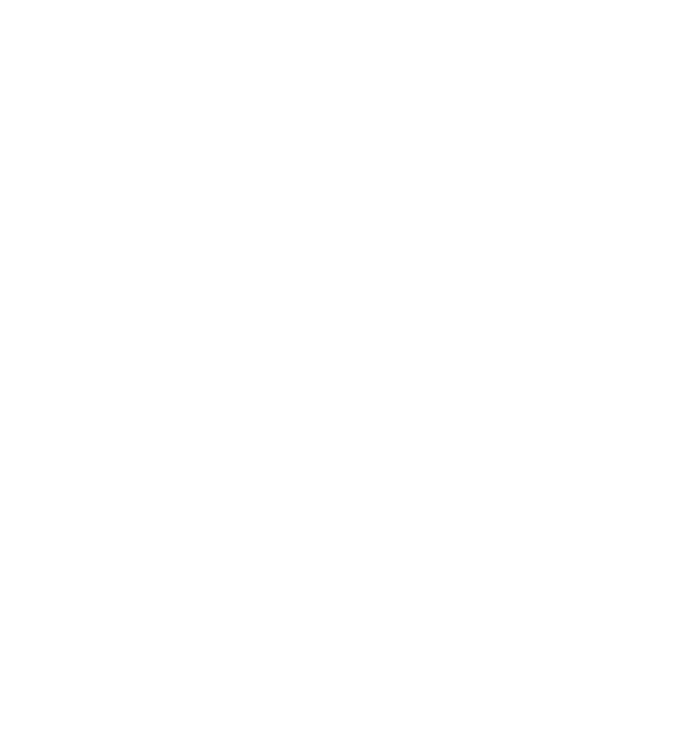
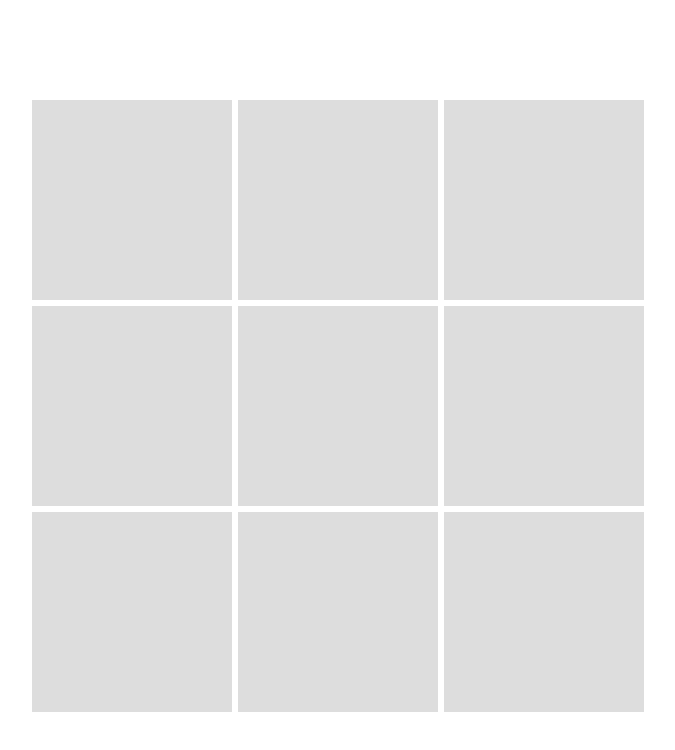
Before and after one commit to ayoubeamrani/tic-tac-toe, a plain HTML site: page index.html in a window 1280 px wide. Shown: the whole page, without its empty margins (308-983 px from the left). Drawn offline with Linux system fonts and the light colour scheme.

Commit message:
a very simple tic tac toe game

```diff
--- a/css/style.css
+++ b/css/style.css
@@ -0,0 +1,33 @@
+* {
+    margin: 0;
+    padding: 0;
+}
+body {
+    display: flex;
+    align-items: center;
+    justify-content: center;
+    height: 100vh;
+}
+.game {
+    width: 600px;
+    height: 600px;
+    display: grid;
+    grid-template-columns: 1fr 1fr 1fr;
+    gap: 6px;
+    /* margin: auto; */
+}
+.game div {
+    display: flex;
+    align-items: center;
+    justify-content: center;
+    width: 200px;
+    height: 200px;
+    background-color: #ddd;
+    cursor: pointer;
+    font-size: 100px;
+    transition-duration: .3s;
+}
+.game div:hover {
+    background-color: black;
+    color: white;
+}
--- a/index.html
+++ b/index.html
@@ -8,6 +8,16 @@
     <script defer src="js/script.js"></script>
 </head>
 <body>
-
+    <div class="game">
+        <div id="1" onclick="game(this.id)"></div>
+        <div id="2" onclick="game(this.id)"></div>
+        <div id="3" onclick="game(this.id)"></div>
+        <div id="4" onclick="game(this.id)"></div>
+        <div id="5" onclick="game(this.id)"></div>
+        <div id="6" onclick="game(this.id)"></div>
+        <div id="7" onclick="game(this.id)"></div>
+        <div id="8" onclick="game(this.id)"></div>
+        <div id="9" onclick="game(this.id)"></div>
+    </div>
 </body>
 </html>
--- a/js/script.js
+++ b/js/script.js
@@ -0,0 +1,12 @@
+let turn = 'x';
+
+function game(id){
+    let box = document.getElementById(id)
+    if (turn === 'x' && box.innerHTML === ''){
+        box.innerHTML = 'X';
+        turn = 'o';
+    }else if(turn === 'o' && box.innerHTML === '') {
+        box.innerHTML = 'O';
+        turn = 'x';
+    }
+}
```
